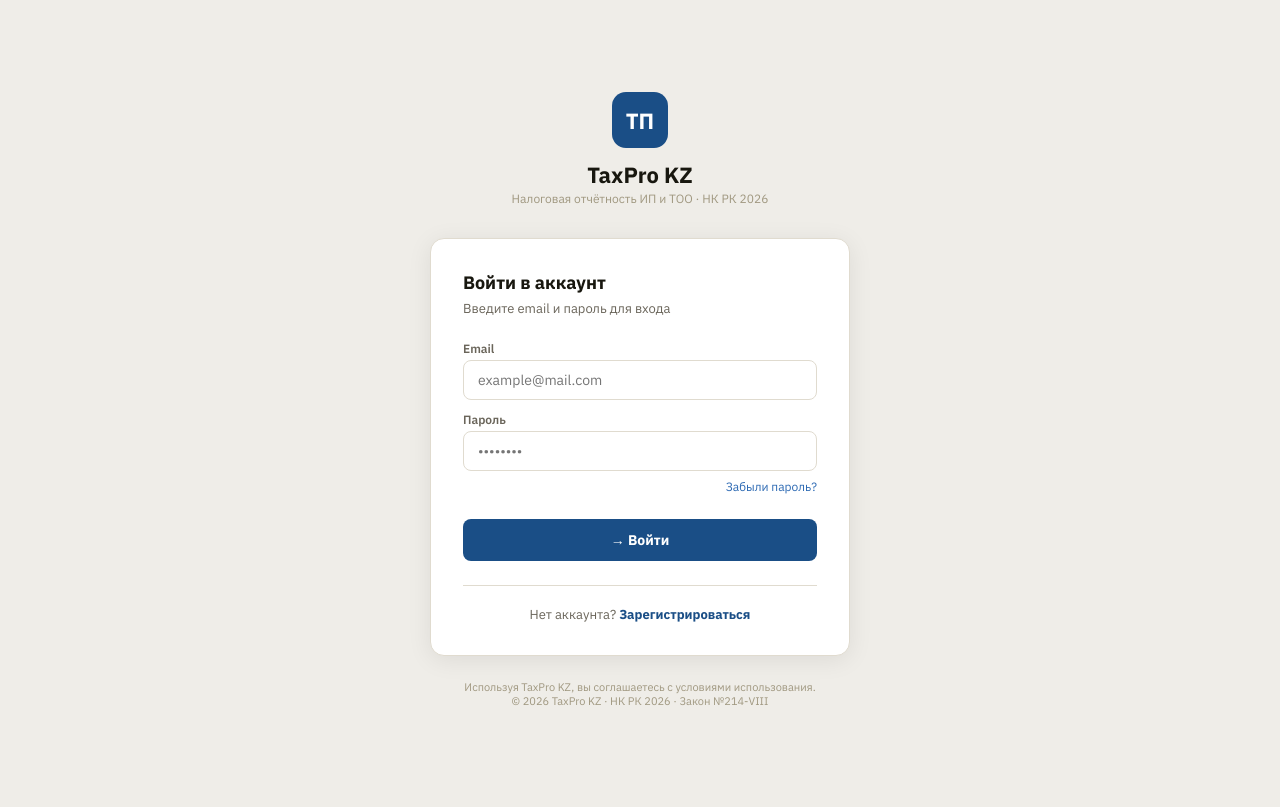
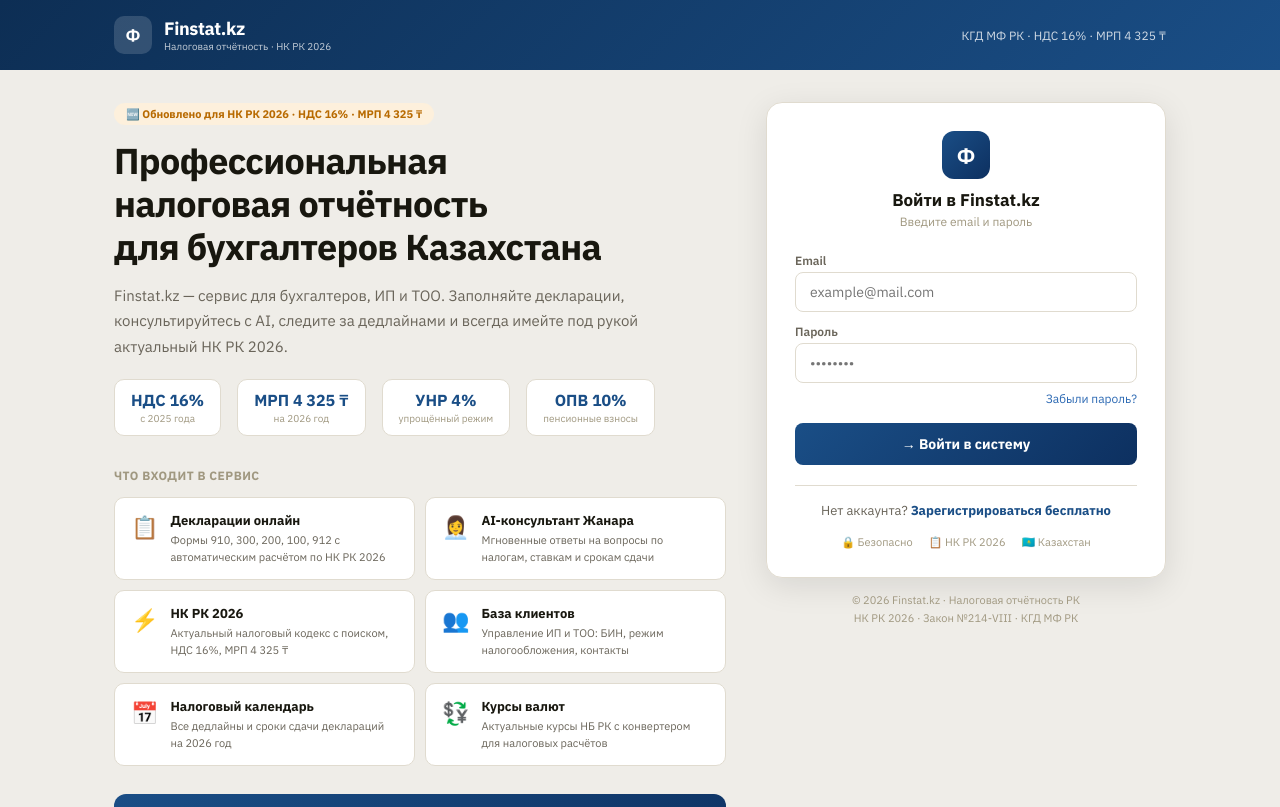
Before and after one commit to kashebaev-max/taxpro-kz, a Next.js app: page / in a window 1280 px wide. Shown: the top 807 px of the page. Built offline with nearby package versions, Linux system fonts and the light colour scheme; no server answers.

Commit message:
Add files via upload

```diff
--- a/pages/index.js
+++ b/pages/index.js
@@ -7,20 +7,35 @@ const C = {
   blue:'#1A4E86', blueLt:'#E8F0FA', blueMd:'#2C69B3',
   surf:'#FFF', brd:'#E0DBCF', txt:'#18170F', sub:'#6A655A',
   muted:'#A09880', red:'#A82828', redLt:'#FAEAEA',
-  grn:'#1A6B3A', grnLt:'#E5F5EC', bg:'#EFEDE8'
+  grn:'#1A6B3A', grnLt:'#E5F5EC', bg:'#EFEDE8',
+  amber:'#B86A00', amberLt:'#FDF0DC',
 }
+
+const FEATURES = [
+  { ico:'📋', title:'Декларации онлайн', desc:'Формы 910, 300, 200, 100, 912 с автоматическим расчётом по НК РК 2026' },
+  { ico:'👩‍💼', title:'AI-консультант Жанара', desc:'Мгновенные ответы на вопросы по налогам, ставкам и срокам сдачи' },
+  { ico:'⚡', title:'НК РК 2026', desc:'Актуальный налоговый кодекс с поиском, НДС 16%, МРП 4 325 ₸' },
+  { ico:'👥', title:'База клиентов', desc:'Управление ИП и ТОО: БИН, режим налогообложения, контакты' },
+  { ico:'📅', title:'Налоговый календарь', desc:'Все дедлайны и сроки сдачи деклараций на 2026 год' },
+  { ico:'💱', title:'Курсы валют', desc:'Актуальные курсы НБ РК с конвертером для налоговых расчётов' },
+]
+
+const STATS = [
+  { val:'НДС 16%', label:'с 2025 года' },
+  { val:'МРП 4 325 ₸', label:'на 2026 год' },
+  { val:'УНР 4%', label:'упрощённый режим' },
+  { val:'ОПВ 10%', label:'пенсионные взносы' },
+]
 
 export default function LoginPage() {
   const router = useRouter()
   const { session } = useAuth()
-  const [mode, setMode] = useState('login') // login | register | forgot
-  const [form, setForm] = useState({ email: '', password: '', name: '', company: '' })
+  const [mode, setMode] = useState('login')
+  const [form, setForm] = useState({ email:'', password:'', name:'', company:'' })
   const [loading, setLoading] = useState(false)
-  const [msg, setMsg] = useState(null) // { type: 'error'|'success', text }
+  const [msg, setMsg] = useState(null)
 
-  useEffect(() => {
-    if (session) router.push('/dashboard')
-  }, [session])
+  useEffect(() => { if (session) router.push('/dashboard') }, [session])
 
   const set = (k, v) => setForm(p => ({ ...p, [k]: v }))
 
@@ -30,131 +45,190 @@ export default function LoginPage() {
     setMsg(null)
     try {
       if (mode === 'login') {
-        const { error } = await supabase.auth.signInWithPassword({
-          email: form.email,
-          password: form.password,
+        const { error } = await supabase.auth.signInWithPassword({ email: form.email, password: form.password })
+        if (error) throw error
+        router.push('/dashboard')
+      } else if (mode === 'register') {
+        const { error } = await supabase.auth.signUp({
+          email: form.email, password: form.password,
+          options: { data: { full_name: form.name, company: form.company }, emailRedirectTo: `${window.location.origin}/dashboard` }
         })
         if (error) throw error
-        router.push('/dashboard')
-
-      } else if (mode === 'register') {
-        const { error } = await supabase.auth.signUp({
-          email: form.email,
-          password: form.password,
-          options: {
-            data: { full_name: form.name, company: form.company },
-            emailRedirectTo: `${window.location.origin}/dashboard`
-          }
-        })
+        setMsg({ type:'success', text:'Письмо с подтверждением отправлено на ' + form.email })
+      } else if (mode === 'forgot') {
+        const { error } = await supabase.auth.resetPasswordForEmail(form.email, { redirectTo: `${window.location.origin}/reset-password` })
         if (error) throw error
-        setMsg({ type: 'success', text: 'Письмо с подтверждением отправлено на ' + form.email + '. Проверьте почту.' })
-
-      } else if (mode === 'forgot') {
-        const { error } = await supabase.auth.resetPasswordForEmail(form.email, {
-          redirectTo: `${window.location.origin}/reset-password`
-        })
-        if (error) throw error
-        setMsg({ type: 'success', text: 'Ссылка для сброса пароля отправлена на ' + form.email })
+        setMsg({ type:'success', text:'Ссылка для сброса пароля отправлена на ' + form.email })
       }
     } catch (err) {
       const msgs = {
-        'Invalid login credentials': 'Неверный email или пароль',
-        'User already registered': 'Пользователь с таким email уже существует',
-        'Password should be at least 6 characters': 'Пароль должен быть не менее 6 символов',
-        'Unable to validate email address: invalid format': 'Некорректный формат email',
+        'Invalid login credentials':'Неверный email или пароль',
+        'User already registered':'Пользователь с таким email уже существует',
+        'Password should be at least 6 characters':'Пароль должен быть не менее 6 символов',
+        'Unable to validate email address: invalid format':'Некорректный формат email',
       }
-      setMsg({ type: 'error', text: msgs[err.message] || err.message })
-    } finally {
-      setLoading(false)
-    }
+      setMsg({ type:'error', text: msgs[err.message] || err.message })
+    } finally { setLoading(false) }
   }
 
   const inp = {
-    width: '100%', padding: '10px 14px', border: `1px solid ${C.brd}`,
-    borderRadius: 8, fontSize: 14, outline: 'none',
-    background: C.surf, color: C.txt, marginBottom: 12,
-    fontFamily: 'inherit',
-    transition: 'border-color .15s'
+    width:'100%', padding:'10px 14px', border:`1px solid ${C.brd}`,
+    borderRadius:8, fontSize:14, outline:'none', background:C.surf,
+    color:C.txt, marginBottom:12, fontFamily:'inherit', boxSizing:'border-box'
   }
 
   return (
-    <div style={{ minHeight: '100vh', background: C.bg, display: 'flex', flexDirection: 'column', alignItems: 'center', justifyContent: 'center', padding: 20 }}>
+    <div style={{ minHeight:'100vh', background:C.bg, fontFamily:'inherit' }}>
 
-      {/* Logo */}
-      <div style={{ textAlign: 'center', marginBottom: 32 }}>
-        <div style={{ width: 56, height: 56, background: C.blue, borderRadius: 14, display: 'flex', alignItems: 'center', justifyContent: 'center', color: '#fff', fontWeight: 800, fontSize: 22, margin: '0 auto 12px' }}>ТП</div>
-        <div style={{ fontWeight: 800, fontSize: 22, color: C.txt }}>TaxPro KZ</div>
-        <div style={{ fontSize: 12, color: C.muted, marginTop: 2 }}>Налоговая отчётность ИП и ТОО · НК РК 2026</div>
+      {/* Header */}
+      <div style={{ background:'linear-gradient(135deg,#0D2E54,#1A4E86)', color:'#fff' }}>
+        <div style={{ maxWidth:1100, margin:'0 auto', padding:'16px 24px', display:'flex', justifyContent:'space-between', alignItems:'center' }}>
+          <div style={{ display:'flex', alignItems:'center', gap:12 }}>
+            <div style={{ width:38, height:38, background:'rgba(255,255,255,.15)', borderRadius:10, display:'flex', alignItems:'center', justifyContent:'center', fontWeight:800, fontSize:16 }}>Ф</div>
+            <div>
+              <div style={{ fontWeight:800, fontSize:18, letterSpacing:'-0.02em' }}>Finstat.kz</div>
+              <div style={{ fontSize:10, opacity:.75 }}>Налоговая отчётность · НК РК 2026</div>
+            </div>
+          </div>
+          <div style={{ fontSize:12, opacity:.8 }}>КГД МФ РК · НДС 16% · МРП 4 325 ₸</div>
+        </div>
       </div>
 
-      {/* Card */}
-      <div style={{ background: C.surf, border: `1px solid ${C.brd}`, borderRadius: 14, padding: 32, width: '100%', maxWidth: 420, boxShadow: '0 4px 24px rgba(0,0,0,.08)' }}>
+      <div style={{ maxWidth:1100, margin:'0 auto', padding:'32px 24px', display:'grid', gridTemplateColumns:'1fr 400px', gap:40, alignItems:'start' }}>
 
-        <h2 style={{ fontWeight: 800, fontSize: 18, marginBottom: 6 }}>
-          {mode === 'login' ? 'Войти в аккаунт' : mode === 'register' ? 'Создать аккаунт' : 'Сброс пароля'}
-        </h2>
-        <p style={{ fontSize: 13, color: C.sub, marginBottom: 24 }}>
-          {mode === 'login' ? 'Введите email и пароль для входа' :
-           mode === 'register' ? 'Заполните данные для регистрации' :
-           'Введите email для получения ссылки'}
+        {/* Left — info */}
+        <div>
+          {/* Hero */}
+          <div style={{ marginBottom:32 }}>
+            <div style={{ display:'inline-block', background:C.amberLt, color:C.amber, fontSize:11, fontWeight:700, padding:'4px 12px', borderRadius:20, marginBottom:14 }}>
+              🆕 Обновлено для НК РК 2026 · НДС 16% · МРП 4 325 ₸
+            </div>
+            <h1 style={{ fontSize:36, fontWeight:900, color:C.txt, lineHeight:1.2, marginBottom:14, letterSpacing:'-0.02em' }}>
+              Профессиональная<br/>налоговая отчётность<br/>для бухгалтеров Казахстана
+            </h1>
+            <p style={{ fontSize:15, color:C.sub, lineHeight:1.7, marginBottom:20, maxWidth:540 }}>
+              Finstat.kz — сервис для бухгалтеров, ИП и ТОО. Заполняйте декларации, консультируйтесь с AI, следите за дедлайнами и всегда имейте под рукой актуальный НК РК 2026.
             </p>
 
+            {/* Stats row */}
+            <div style={{ display:'flex', gap:16, flexWrap:'wrap', marginBottom:28 }}>
+              {STATS.map((s,i) => (
+                <div key={i} style={{ background:C.surf, border:`1px solid ${C.brd}`, borderRadius:10, padding:'10px 16px', textAlign:'center' }}>
+                  <div style={{ fontWeight:800, fontSize:16, color:C.blue }}>{s.val}</div>
+                  <div style={{ fontSize:10, color:C.muted, marginTop:2 }}>{s.label}</div>
+                </div>
+              ))}
+            </div>
+          </div>
+
+          {/* Features grid */}
+          <div style={{ marginBottom:28 }}>
+            <div style={{ fontSize:12, fontWeight:700, color:C.muted, letterSpacing:'.04em', marginBottom:14 }}>ЧТО ВХОДИТ В СЕРВИС</div>
+            <div style={{ display:'grid', gridTemplateColumns:'1fr 1fr', gap:10 }}>
+              {FEATURES.map((f,i) => (
+                <div key={i} style={{ background:C.surf, border:`1px solid ${C.brd}`, borderRadius:10, padding:'14px 16px', display:'flex', gap:12, alignItems:'flex-start' }}>
+                  <span style={{ fontSize:22, flexShrink:0 }}>{f.ico}</span>
+                  <div>
+                    <div style={{ fontWeight:700, fontSize:13, marginBottom:3 }}>{f.title}</div>
+                    <div style={{ fontSize:11, color:C.sub, lineHeight:1.5 }}>{f.desc}</div>
+                  </div>
+                </div>
+              ))}
+            </div>
+          </div>
+
+          {/* Tax info banner */}
+          <div style={{ background:'linear-gradient(135deg,#1A4E86,#0D3060)', borderRadius:12, padding:'16px 20px', color:'#fff' }}>
+            <div style={{ fontWeight:700, fontSize:13, marginBottom:8 }}>📊 Актуальные ставки НК РК 2026</div>
+            <div style={{ display:'grid', gridTemplateColumns:'repeat(4,1fr)', gap:8 }}>
+              {[['НДС','16%'],['ИПН','10%'],['КПН','20%'],['УНР','4%'],['ОПВ','10%'],['ОПВР','3.5%'],['СО','3.5%'],['МЗП','85 000 ₸']].map(([k,v],i) => (
+                <div key={i} style={{ background:'rgba(255,255,255,.1)', borderRadius:7, padding:'6px 10px', textAlign:'center' }}>
+                  <div style={{ fontSize:9, opacity:.75, marginBottom:2 }}>{k}</div>
+                  <div style={{ fontWeight:800, fontSize:13 }}>{v}</div>
+                </div>
+              ))}
+            </div>
+          </div>
+        </div>
+
+        {/* Right — auth form */}
+        <div style={{ position:'sticky', top:20 }}>
+          <div style={{ background:C.surf, border:`1px solid ${C.brd}`, borderRadius:16, padding:28, boxShadow:'0 8px 32px rgba(0,0,0,.1)' }}>
+
+            {/* Form header */}
+            <div style={{ textAlign:'center', marginBottom:24 }}>
+              <div style={{ width:48, height:48, background:'linear-gradient(135deg,#1A4E86,#0D3060)', borderRadius:12, display:'flex', alignItems:'center', justifyContent:'center', color:'#fff', fontWeight:800, fontSize:20, margin:'0 auto 10px' }}>Ф</div>
+              <div style={{ fontWeight:800, fontSize:17 }}>
+                {mode==='login'?'Войти в Finstat.kz': mode==='register'?'Регистрация':'Сброс пароля'}
+              </div>
+              <div style={{ fontSize:12, color:C.muted, marginTop:3 }}>
+                {mode==='login'?'Введите email и пароль': mode==='register'?'Создайте бесплатный аккаунт':'Введите email для ссылки'}
+              </div>
+            </div>
+
             {msg && (
-          <div style={{ background: msg.type === 'error' ? C.redLt : C.grnLt, border: `1px solid ${msg.type === 'error' ? '#E8B0B0' : '#A8D8BE'}`, borderRadius: 8, padding: '10px 14px', marginBottom: 16, fontSize: 13, color: msg.type === 'error' ? C.red : C.grn, display: 'flex', gap: 8 }}>
-            <span>{msg.type === 'error' ? '⚠️' : '✅'}</span>
+              <div style={{ background:msg.type==='error'?C.redLt:C.grnLt, border:`1px solid ${msg.type==='error'?'#E8B0B0':'#A8D8BE'}`, borderRadius:8, padding:'10px 14px', marginBottom:16, fontSize:13, color:msg.type==='error'?C.red:C.grn, display:'flex', gap:8 }}>
+                <span>{msg.type==='error'?'⚠️':'✅'}</span>
                 <span>{msg.text}</span>
               </div>
             )}
 
             <form onSubmit={handleSubmit}>
-          {mode === 'register' && (
+              {mode==='register' && (
                 <>
-              <label style={{ fontSize: 12, fontWeight: 600, color: C.sub, display: 'block', marginBottom: 4 }}>Ваше имя (ФИО)</label>
-              <input style={inp} placeholder="Иванов Иван Иванович" value={form.name} onChange={e => set('name', e.target.value)} required />
-              <label style={{ fontSize: 12, fontWeight: 600, color: C.sub, display: 'block', marginBottom: 4 }}>Компания / организация</label>
-              <input style={inp} placeholder="ТОО «Название» или ФИО ИП" value={form.company} onChange={e => set('company', e.target.value)} />
+                  <label style={{ fontSize:12, fontWeight:600, color:C.sub, display:'block', marginBottom:4 }}>Ваше имя (ФИО)</label>
+                  <input style={inp} placeholder="Иванов Иван Иванович" value={form.name} onChange={e=>set('name',e.target.value)} required />
+                  <label style={{ fontSize:12, fontWeight:600, color:C.sub, display:'block', marginBottom:4 }}>Компания / организация</label>
+                  <input style={inp} placeholder="ТОО «Название» или ФИО ИП" value={form.company} onChange={e=>set('company',e.target.value)} />
                 </>
               )}
 
-          <label style={{ fontSize: 12, fontWeight: 600, color: C.sub, display: 'block', marginBottom: 4 }}>Email</label>
-          <input style={inp} type="email" placeholder="example@mail.com" value={form.email} onChange={e => set('email', e.target.value)} required autoComplete="email" />
+              <label style={{ fontSize:12, fontWeight:600, color:C.sub, display:'block', marginBottom:4 }}>Email</label>
+              <input style={inp} type="email" placeholder="example@mail.com" value={form.email} onChange={e=>set('email',e.target.value)} required autoComplete="email" />
 
-          {mode !== 'forgot' && (
+              {mode!=='forgot' && (
                 <>
-              <label style={{ fontSize: 12, fontWeight: 600, color: C.sub, display: 'block', marginBottom: 4 }}>Пароль</label>
-              <input style={inp} type="password" placeholder={mode === 'register' ? 'Минимум 6 символов' : '••••••••'} value={form.password} onChange={e => set('password', e.target.value)} required minLength={6} autoComplete={mode === 'login' ? 'current-password' : 'new-password'} />
+                  <label style={{ fontSize:12, fontWeight:600, color:C.sub, display:'block', marginBottom:4 }}>Пароль</label>
+                  <input style={inp} type="password" placeholder={mode==='register'?'Минимум 6 символов':'••••••••'} value={form.password} onChange={e=>set('password',e.target.value)} required minLength={6} autoComplete={mode==='login'?'current-password':'new-password'} />
                 </>
               )}
 
-          {mode === 'login' && (
-            <div style={{ textAlign: 'right', marginTop: -8, marginBottom: 16 }}>
-              <button type="button" onClick={() => setMode('forgot')} style={{ background: 'none', border: 'none', color: C.blueMd, fontSize: 12, cursor: 'pointer', padding: 0 }}>Забыли пароль?</button>
+              {mode==='login' && (
+                <div style={{ textAlign:'right', marginTop:-8, marginBottom:12 }}>
+                  <button type="button" onClick={()=>setMode('forgot')} style={{ background:'none', border:'none', color:C.blueMd, fontSize:12, cursor:'pointer', padding:0 }}>Забыли пароль?</button>
                 </div>
               )}
 
-          <button type="submit" disabled={loading} style={{ width: '100%', background: loading ? '#C8C2B4' : C.blue, color: '#fff', border: 'none', borderRadius: 8, padding: '12px 0', fontSize: 14, fontWeight: 700, cursor: loading ? 'not-allowed' : 'pointer', marginTop: 8, fontFamily: 'inherit', transition: 'background .15s' }}>
-            {loading ? '⏳ Загрузка...' :
-             mode === 'login' ? '→ Войти' :
-             mode === 'register' ? '→ Создать аккаунт' : '→ Отправить ссылку'}
+              <button type="submit" disabled={loading} style={{ width:'100%', background:loading?'#C8C2B4':'linear-gradient(135deg,#1A4E86,#0D3060)', color:'#fff', border:'none', borderRadius:8, padding:'12px 0', fontSize:14, fontWeight:700, cursor:loading?'not-allowed':'pointer', marginTop:4, fontFamily:'inherit' }}>
+                {loading?'⏳ Загрузка...': mode==='login'?'→ Войти в систему': mode==='register'?'→ Создать аккаунт':'→ Отправить ссылку'}
               </button>
             </form>
 
-        <div style={{ borderTop: `1px solid ${C.brd}`, marginTop: 24, paddingTop: 20, textAlign: 'center' }}>
-          {mode === 'login' ? (
-            <p style={{ fontSize: 13, color: C.sub }}>
+            <div style={{ borderTop:`1px solid ${C.brd}`, marginTop:20, paddingTop:16, textAlign:'center' }}>
+              {mode==='login' ? (
+                <p style={{ fontSize:13, color:C.sub }}>
                   Нет аккаунта?{' '}
-              <button onClick={() => { setMode('register'); setMsg(null) }} style={{ background: 'none', border: 'none', color: C.blue, fontWeight: 700, cursor: 'pointer', fontSize: 13 }}>Зарегистрироваться</button>
+                  <button onClick={()=>{setMode('register');setMsg(null)}} style={{ background:'none', border:'none', color:C.blue, fontWeight:700, cursor:'pointer', fontSize:13 }}>Зарегистрироваться бесплатно</button>
                 </p>
               ) : (
-            <button onClick={() => { setMode('login'); setMsg(null) }} style={{ background: 'none', border: 'none', color: C.blue, fontWeight: 600, cursor: 'pointer', fontSize: 13 }}>← Назад к входу</button>
+                <button onClick={()=>{setMode('login');setMsg(null)}} style={{ background:'none', border:'none', color:C.blue, fontWeight:600, cursor:'pointer', fontSize:13 }}>← Назад к входу</button>
               )}
+            </div>
+
+            {/* Trust badges */}
+            <div style={{ marginTop:16, display:'flex', justifyContent:'center', gap:16, flexWrap:'wrap' }}>
+              {['🔒 Безопасно','📋 НК РК 2026','🇰🇿 Казахстан'].map((b,i) => (
+                <span key={i} style={{ fontSize:11, color:C.muted }}>{b}</span>
+              ))}
             </div>
           </div>
 
-      <p style={{ fontSize: 11, color: C.muted, marginTop: 24, textAlign: 'center' }}>
-        Используя TaxPro KZ, вы соглашаетесь с условиями использования.<br />
-        © 2026 TaxPro KZ · НК РК 2026 · Закон №214-VIII
+          <p style={{ fontSize:11, color:C.muted, marginTop:14, textAlign:'center', lineHeight:1.6 }}>
+            © 2026 Finstat.kz · Налоговая отчётность РК<br/>
+            НК РК 2026 · Закон №214-VIII · КГД МФ РК
           </p>
+        </div>
+      </div>
     </div>
   )
 }
```
Lines whose indentation alone changed are shown as unchanged.
